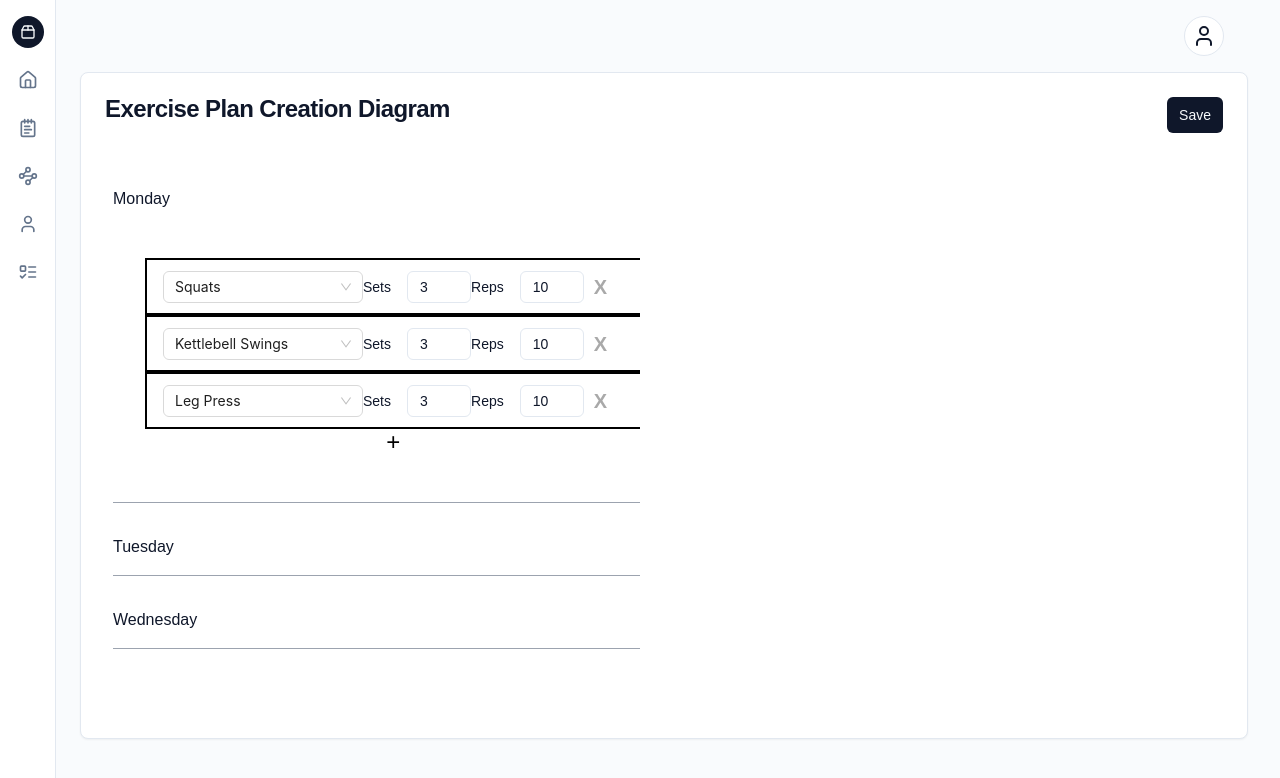
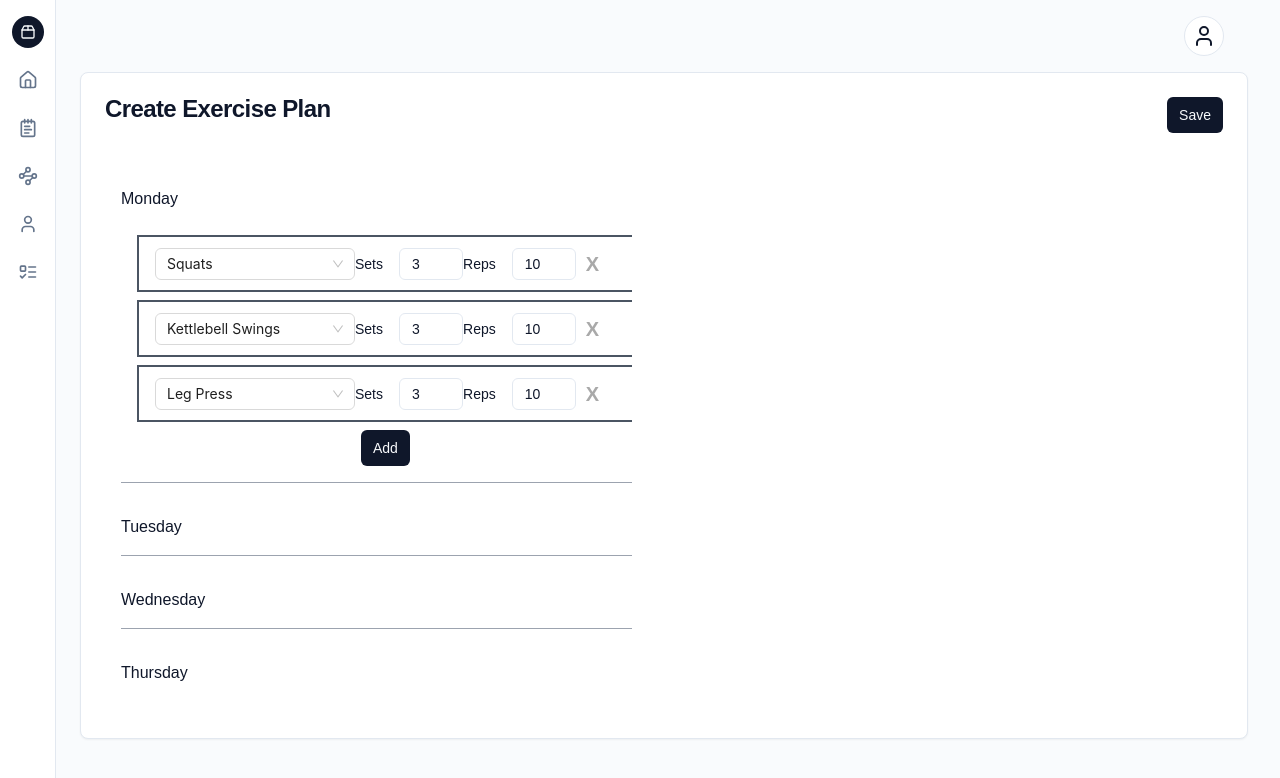
Before and after one commit to ThusharaSamaraweera/power-gym-frontend, a React (Vite) app: page /requested-plans/1 in a window 1280 px wide. Both pictures are taken after a click on the button "Monday". Shown: the top 778 px of the page. Built offline with nearby package versions, Linux system fonts and the light colour scheme; no server answers.

Commit message:
finetune ExercisePlanDiagram

```diff
--- a/src/App.css
+++ b/src/App.css
@@ -12,14 +12,14 @@ body {
   /* height: 100%;   */
 }
 
-.container {
+/* .container {
   margin: 1rem auto;
   width: 60%;
   height: 90%;
   border-radius: 5px;
   overflow: auto;
   padding: 15px;
-}
+} */
 
 /* .dnd-list {
   display: flex;
@@ -51,7 +51,7 @@ body {
   border: 1px dashed #eee;
 }
 
-.addButton {
+/* .addButton {
   display: flex;
   align-items: center;
   margin: auto;
@@ -60,7 +60,7 @@ body {
   color: black;
   border-radius: 50%;
   font-size: 24px;
-}
+} */
 
 .delButton {
   display: flex;
--- a/src/components/molecules/ExercisePlan.tsx
+++ b/src/components/molecules/ExercisePlan.tsx
@@ -14,7 +14,7 @@ const OneDay: React.FC<IOneDayProps> = ({ dayExercise }) => {
       <AccordionTrigger>{dayExercise?.day}</AccordionTrigger>
       <AccordionContent>
         <ul>
-          {dayExercise?.exercises.map((exercise) => {
+          {dayExercise?.exercises?.map((exercise) => {
             return (
               <div className='flex'>
                 <img src={imageSrc} className='w-24' />
@@ -41,6 +41,7 @@ const ExercisePlan = () => {
           <CardContent>
             <Accordion type='multiple' className='w-full'>
               {PLAN?.map((dayExercise) => {
+
                 return <OneDay dayExercise={dayExercise} />;
               })}
             </Accordion>
--- a/src/pages/ExercisePlanDiagram.tsx
+++ b/src/pages/ExercisePlanDiagram.tsx
@@ -6,14 +6,18 @@ import { STRENGTH_EXERCISES } from "../constant";
 import AntdSelect from "../components/ui/AntdSelect";
 import { Input } from "../components/ui/input";
 import { Button } from "../components/ui/button";
-import { IExercise, PLAN } from "../assets/data";
+import { IExercise, PLAN, REQUESTED_PLANS_DATA } from "../assets/data";
+import { useParams } from "react-router-dom";
 
 const ExercisePlanDiagram = () => {
-  const [plan, setPlan] = React.useState(PLAN);
+  const { planId } = useParams();
+
+  const [plan, setPlan] = React.useState(planId ? REQUESTED_PLANS_DATA.find((item) => item.id === parseInt(planId))?.plan : []);
 
   const addNewEmptyExercise = (day: string) => {
     const newPlan = plan?.map((item) => {
       if (item?.day === day) {
+        if (!item?.exercises) item.exercises = [];
         item?.exercises.push({ exerciseName: "", frequency: { sets: 1, reps: 1 } });
       }
       return item;
@@ -23,7 +27,7 @@ const ExercisePlanDiagram = () => {
 
   const selectExercise = (value: string, index: number, day: string) => {
     const newPlan = plan?.map((item) => {
-      if (item?.day === day) {
+      if (item?.day === day && item?.exercises) {
         item.exercises[index].exerciseName = value;
       }
       return item;
@@ -33,8 +37,8 @@ const ExercisePlanDiagram = () => {
 
   const handleDelete = (index: number, day: string) => {
     const newPlan = plan?.map((item) => {
-      if (item?.day === day) {
-        item?.exercises.splice(index, 1);
+      if (item?.day === day && item?.exercises) {
+        item?.exercises?.splice(index, 1);
       }
       return item;
     });
@@ -43,7 +47,7 @@ const ExercisePlanDiagram = () => {
 
   const handleOnChangeSet = (value: string, index: number, day: string) => {
     const newPlan = plan?.map((item) => {
-      if (item?.day === day) {
+      if (item?.day === day && item?.exercises && item?.exercises?.length > 0) {
         item.exercises[index].frequency.sets = parseInt(value);
       }
       return item;
@@ -53,7 +57,7 @@ const ExercisePlanDiagram = () => {
 
   const handleOnChangeReps = (value: string, index: number, day: string) => {
     const newPlan = plan?.map((item) => {
-      if (item?.day === day) {
+      if (item?.day === day && item?.exercises && item?.exercises?.length > 0) {
         item.exercises[index].frequency.reps = parseInt(value);
       }
       return item;
@@ -61,14 +65,13 @@ const ExercisePlanDiagram = () => {
     setPlan(newPlan);
   };
 
-  const handleOnSave = () =>
-  {
-    console.log('plan', plan);
-  }
+  const handleOnSave = () => {
+    console.log("plan", plan);
+  };
 
-  const listItems = (exercises: IExercise[], day: string) => {
-    return exercises.map((item, i) => (
-      <div key={i} className='flex flex-row px-4 py-2 justify-around items-center border-black border-2 border-solid'>
+  const listItems = (exercises: IExercise[] | undefined, day: string) => {
+    return exercises?.map((item, i) => (
+      <div key={i} className='flex flex-row my-2 px-4 py-2 justify-around items-center border-gray-600 border-2 border-solid'>
         <AntdSelect
           key={i}
           options={STRENGTH_EXERCISES.map((exercise) => {
@@ -107,7 +110,7 @@ const ExercisePlanDiagram = () => {
       <Card x-chunk='dashboard-06-chunk-0' className='h-5/6'>
         <CardHeader>
           <div className='flex flex-row w-full'>
-            <CardTitle>Exercise Plan Creation Diagram</CardTitle>
+            <CardTitle>Create Exercise Plan</CardTitle>
             <Button className='ml-auto' variant='default' size='sm' onClick={handleOnSave}>
               Save
             </Button>
@@ -115,7 +118,7 @@ const ExercisePlanDiagram = () => {
           <CardDescription></CardDescription>
         </CardHeader>
         <CardContent className='h-full w-1/2'>
-          <ScrollArea className='h-5/6 w-100 rounded-md'>
+          <ScrollArea className='h-5/6 w-100 rounded-md px-2'>
             {plan?.map((item) => {
               return (
                 <Accordion type='multiple' className='w-full border-gray-300 p-2 border-solid'>
@@ -123,11 +126,12 @@ const ExercisePlanDiagram = () => {
                     <AccordionTrigger>{item?.day}</AccordionTrigger>
                     <AccordionContent>
                       {/* <ScrollArea className='h-fit w-100 rounded-md'> */}
-                      <div className='container '>
+                      <div className=' w-full px-4 gap-3'>
                         {listItems(item?.exercises, item?.day)}
-                        <button className='addButton' onClick={() => addNewEmptyExercise(item?.day)}>
-                          +
-                        </button>
+
+                        <Button className='flex items-center mt-2 mx-auto' variant='default' size='sm' onClick={() => addNewEmptyExercise(item?.day)}>
+                          Add
+                        </Button>
                       </div>
                       {/* </ScrollArea> */}
                     </AccordionContent>
```
